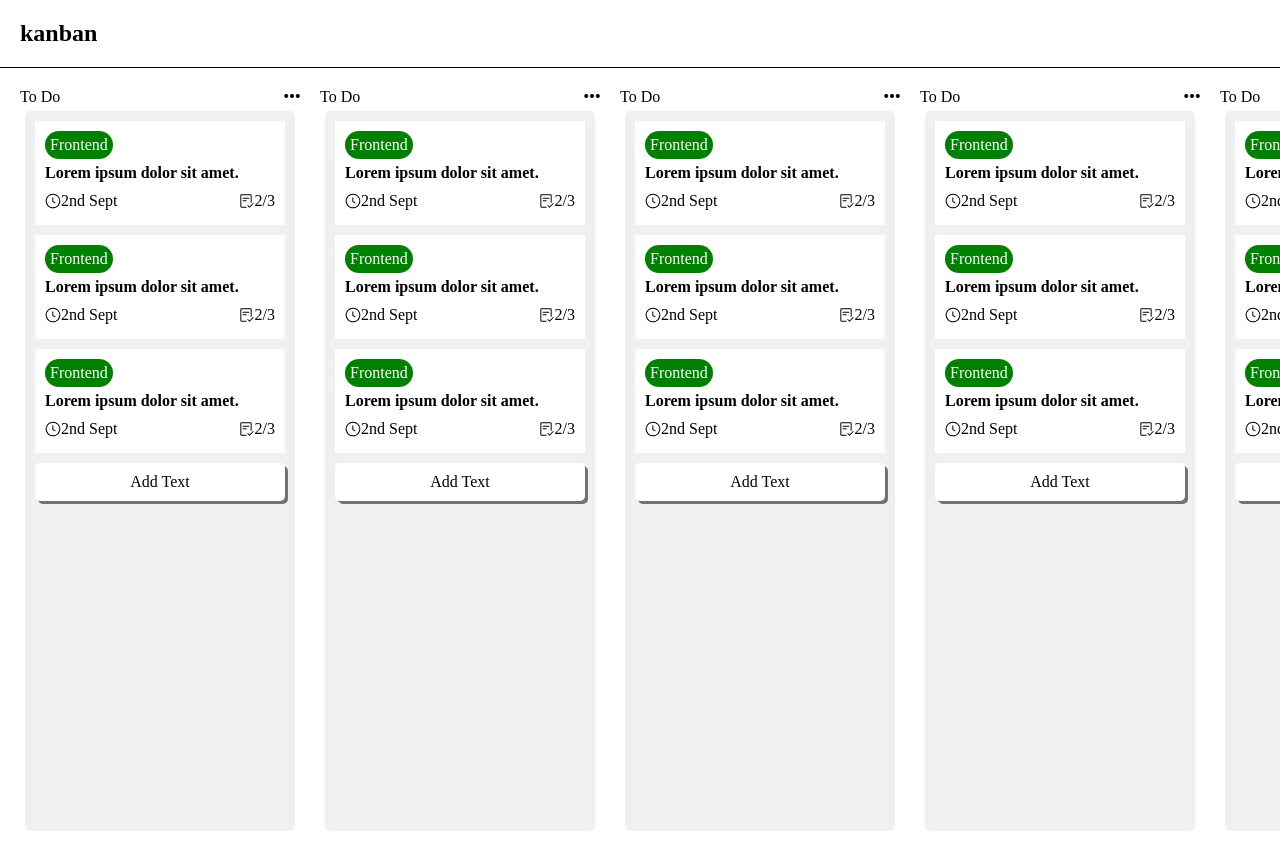
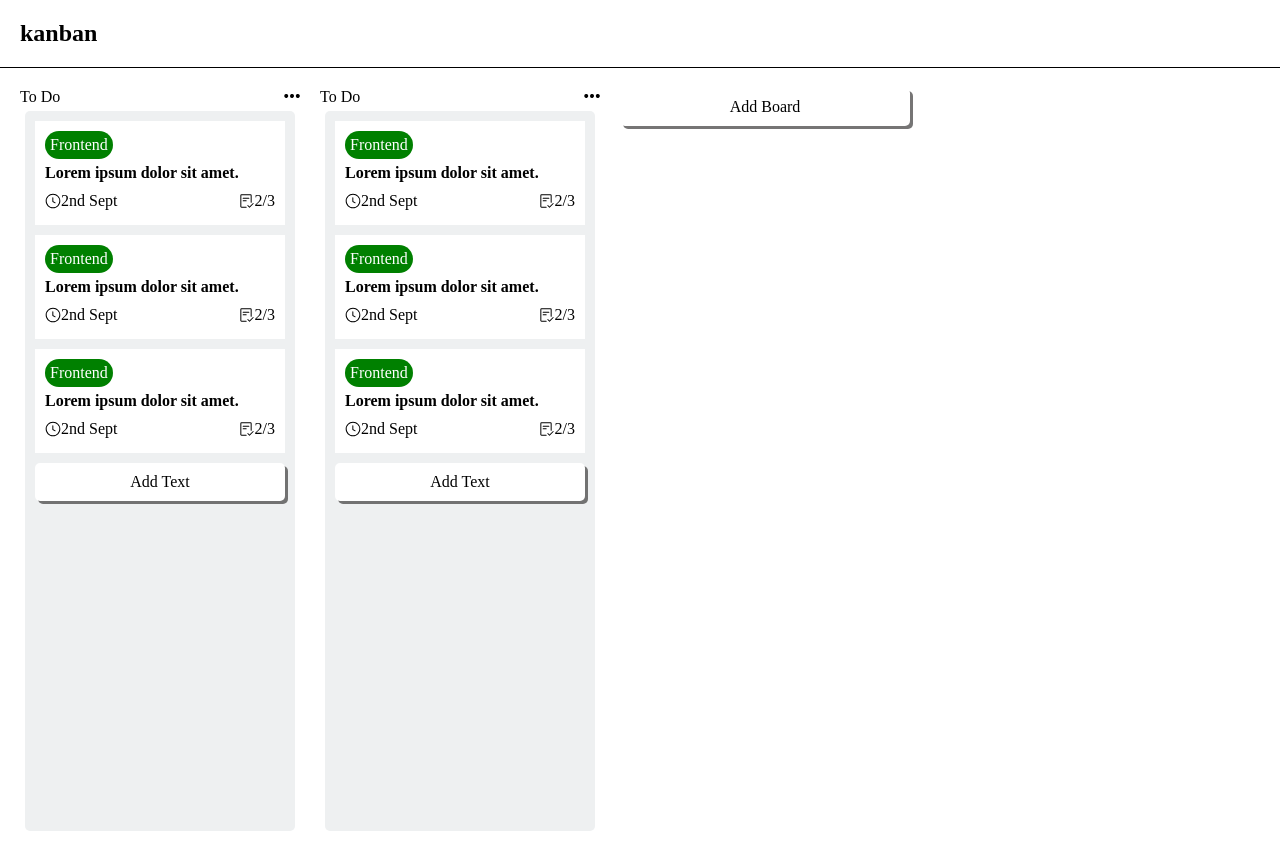
Before and after one commit to SaikatDeb12/kanban-board, a React (Vite) app: page / in a window 1280 px wide. Built offline with nearby package versions, Linux system fonts and the light colour scheme.

Commit message:
add new Board

```diff
--- a/src/App.jsx
+++ b/src/App.jsx
@@ -2,6 +2,7 @@ import { useState } from "react";
 import "./App.scss";
 import Board from "./Components/Board/Board";
 import "./Components/Board/Board.scss";
+import Editable from "./Components/Editable/Editable";
 
 function App() {
   return (
@@ -13,11 +14,9 @@ function App() {
         <div className="app-boards custom-scroll">
           <Board />
           <Board />
-          <Board />
-          <Board />
-          <Board />
-          <Board />
-          <Board />
+          <div className="app-boards-board">
+            <Editable text={"Add Board"} placeholder={"Enter the title"} />
+          </div>
         </div>
       </div>
     </div>
--- a/src/App.scss
+++ b/src/App.scss
@@ -42,3 +42,7 @@
   padding-bottom: 0;
   gap: 20px;
 }
+
+.app-boards-board {
+  width: 290px;
+}
--- a/src/Components/Board/Board.jsx
+++ b/src/Components/Board/Board.jsx
@@ -18,7 +18,7 @@ const Board = () => {
         <Card />
         <Editable
           className="boards-card-add"
-          text=""
+          text="Add Text"
           placeholder="Enter card title"
         />
       </div>
--- a/src/Components/Editable/Editable.jsx
+++ b/src/Components/Editable/Editable.jsx
@@ -3,7 +3,7 @@ import { IoIosClose } from "react-icons/io";
 import { useForm } from "react-hook-form";
 import "./Editable.scss";
 
-const Editable = (props) => {
+const Editable = ({ text, placeholder }) => {
   const { register, handleSubmit } = useForm();
   const [showEdit, toggleShowEdit] = useState(false);
 
@@ -16,8 +16,9 @@ const Editable = (props) => {
       {showEdit ? (
         <form className="editable-text" onSubmit={handleSubmit(display)}>
           <input
+            autoFocus
             type="text"
-            placeholder={props.text}
+            placeholder={placeholder}
             {...register("textField")}
           />
           <div className="editable-footer">
@@ -35,7 +36,7 @@ const Editable = (props) => {
           className="default-edit-text"
           onClick={() => toggleShowEdit(!showEdit)}
         >
-          Add Text
+          {text || "Add Text"}
         </p>
       )}
     </div>
```
